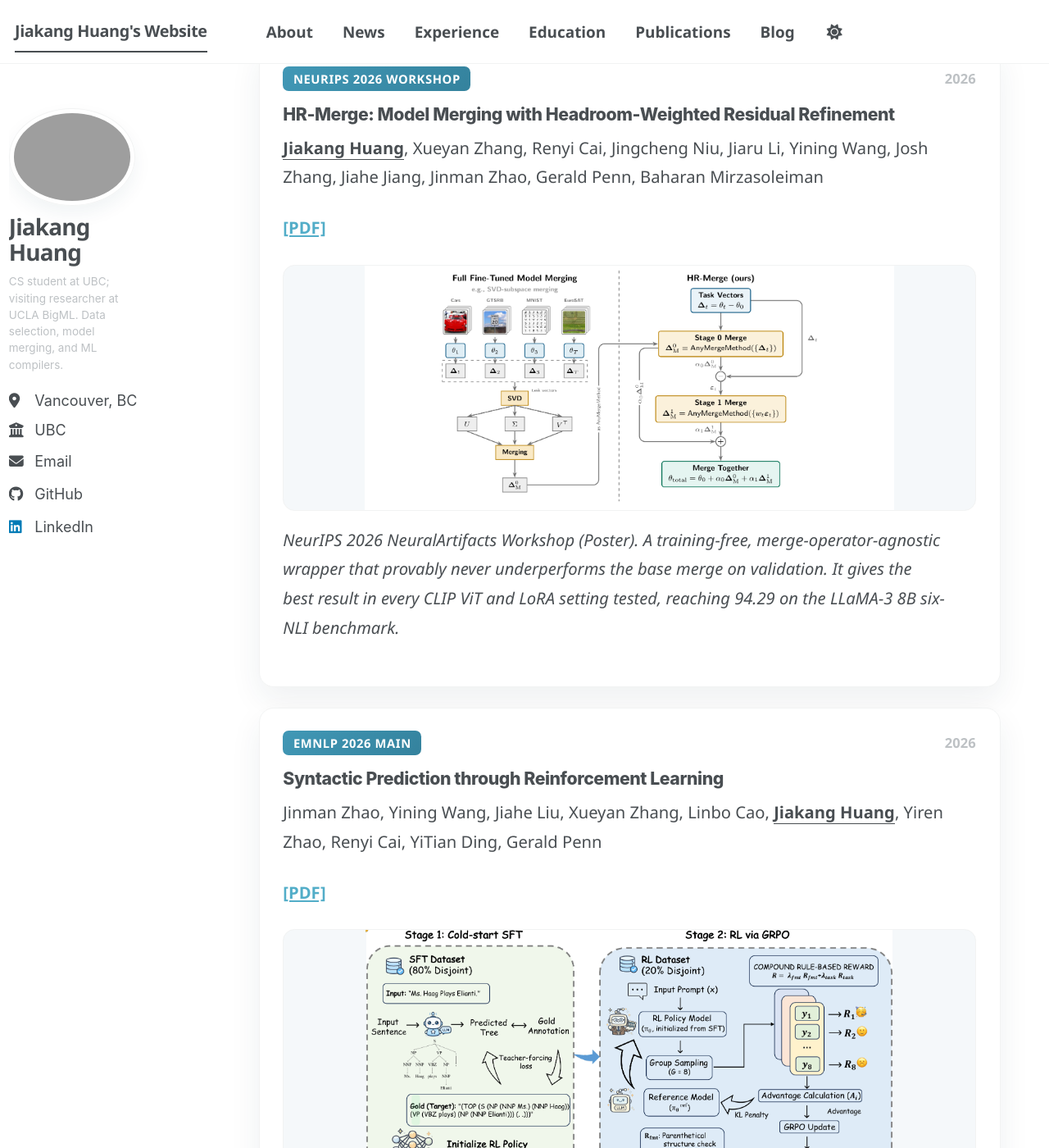
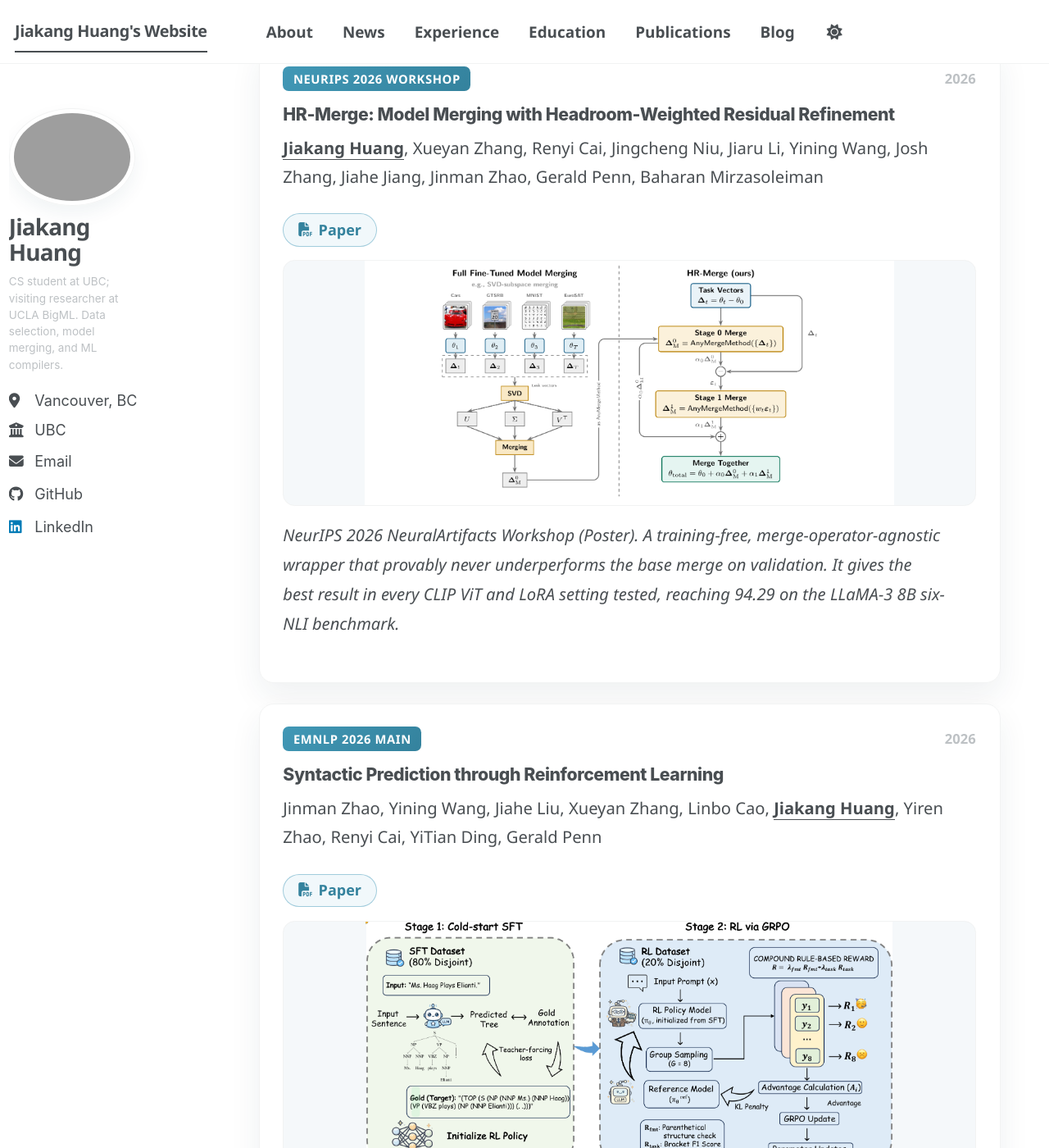
Before and after one commit to DanielHuangjiakang/danielhuangjiakang.github.io, a Jekyll site: the page built from _pages/about.md, in a window 1280 px wide and 1400 px high, scrolled down 2974 px. Shown: the whole window at 82% size. Built offline with Jekyll 4.4.1, drawn with Linux system fonts in a browser that asks for light colours; a script bundle is joined from its source files by our own code; library files that are not in the unit come from our copies.

Commit message:
Pill-style paper links

```diff
--- /dev/null
+++ b/_includes/pub-links.html
@@ -0,0 +1,9 @@
+{% assign p = include.post %}
+{% if p.paperurl or p.projecturl or p.codeurl or p.modelurl %}
+<div class="pub-links">
+  {% if p.paperurl %}<a class="pub-pill" href="{{ p.paperurl }}" target="_blank" rel="noopener"><i class="fas fa-file-pdf" aria-hidden="true"></i>Paper</a>{% endif %}
+  {% if p.projecturl %}<a class="pub-pill" href="{{ p.projecturl }}" target="_blank" rel="noopener"><i class="fas fa-globe" aria-hidden="true"></i>Project</a>{% endif %}
+  {% if p.codeurl %}<a class="pub-pill" href="{{ p.codeurl }}" target="_blank" rel="noopener"><i class="fab fa-github" aria-hidden="true"></i>Code</a>{% endif %}
+  {% if p.modelurl %}<a class="pub-pill" href="{{ p.modelurl }}" target="_blank" rel="noopener"><i class="fas fa-cube" aria-hidden="true"></i>Models</a>{% endif %}
+</div>
+{% endif %}
--- a/_pages/about.md
+++ b/_pages/about.md
@@ -174,9 +174,7 @@ redirect_from:
             {% if post.authors %}
               <p class="pub-card__authors">{{ post.authors | replace: "Jiakang Huang", "<strong><u>Jiakang Huang</u></strong>" }}</p>
             {% endif %}
-            {% if post.paperurl %}
-              <p class="pub-card__links"><a href="{{ post.paperurl }}" target="_blank" rel="noopener"><strong>[PDF]</strong></a></p>
-            {% endif %}
+            {% include pub-links.html post=post %}
             {% if post.header.teaser %}
               <a class="pub-card__image-link" href="{{ post.url | relative_url }}">
                 <img class="pub-card__image" src="{{ post.header.teaser | prepend: '/images/' | relative_url }}" alt="{{ post.title }}">
--- a/assets/css/main.scss
+++ b/assets/css/main.scss
@@ -653,7 +653,32 @@ p, li, .pub-card__abstract, .news-item__text {
   text-wrap: pretty;
 }
 
-.pub-card__links {
-  margin: -0.25rem 0 0.75rem;
-  font-size: 0.95rem;
+/* Pill-style publication links (Paper / Project / Code / Models) */
+.pub-links {
+  display: flex;
+  flex-wrap: wrap;
+  gap: 0.5rem;
+  margin: 0.2rem 0 0.9rem;
 }
+.pub-pill {
+  display: inline-flex;
+  align-items: center;
+  gap: 0.4rem;
+  padding: 0.38rem 1rem;
+  border: 1px solid rgba(65, 152, 182, 0.45);
+  border-radius: 999px;
+  background: rgba(78, 168, 203, 0.08);
+  color: #34829d !important;
+  font-size: 1rem;
+  font-weight: 700;
+  line-height: 1.4;
+  text-decoration: none !important;
+  transition: background 0.15s ease, border-color 0.15s ease;
+}
+.pub-pill:hover {
+  background: rgba(78, 168, 203, 0.18);
+  border-color: #4198b6;
+}
+.pub-pill i {
+  font-size: 0.95em;
+}
```
Also changed, not shown: _publications/2026-03-10-syntactic-prediction-through-reinforcement-learning.md (+1 -1 lines), _publications/2026-09-30-hr-merge.md (+1 -1 lines).
